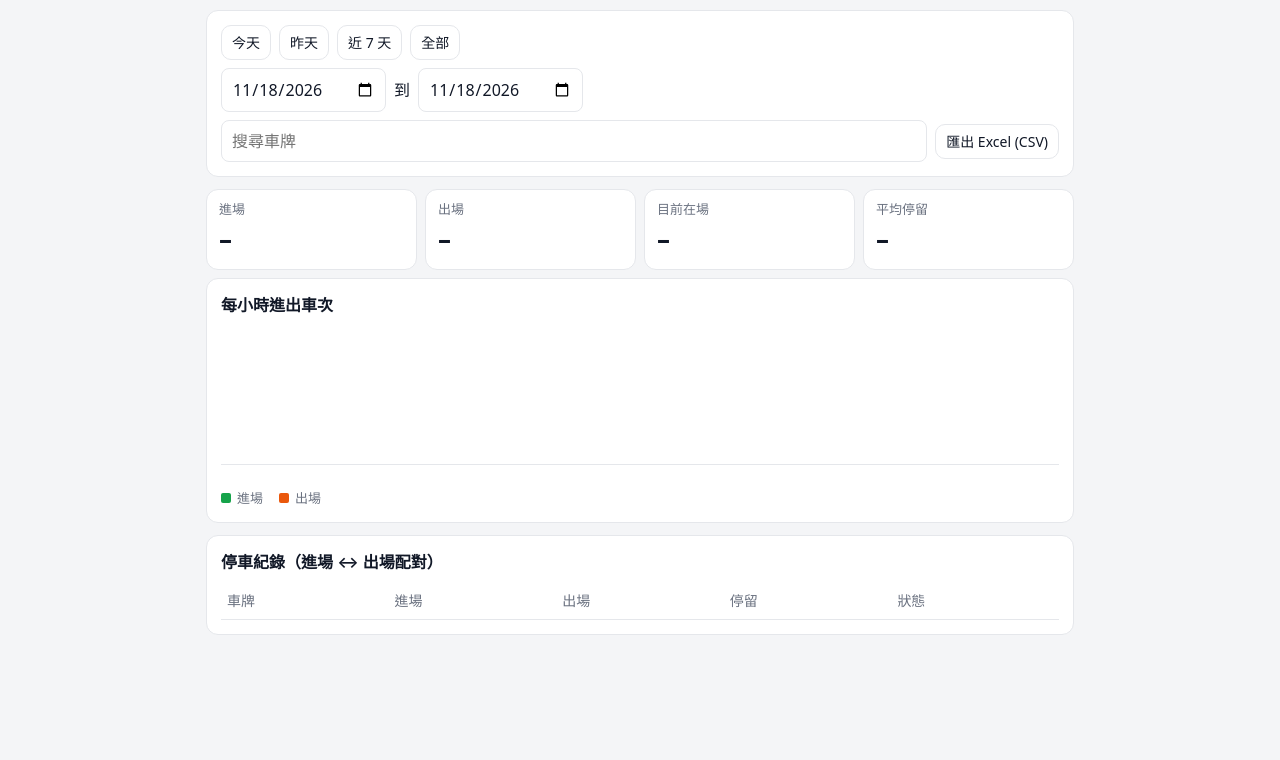
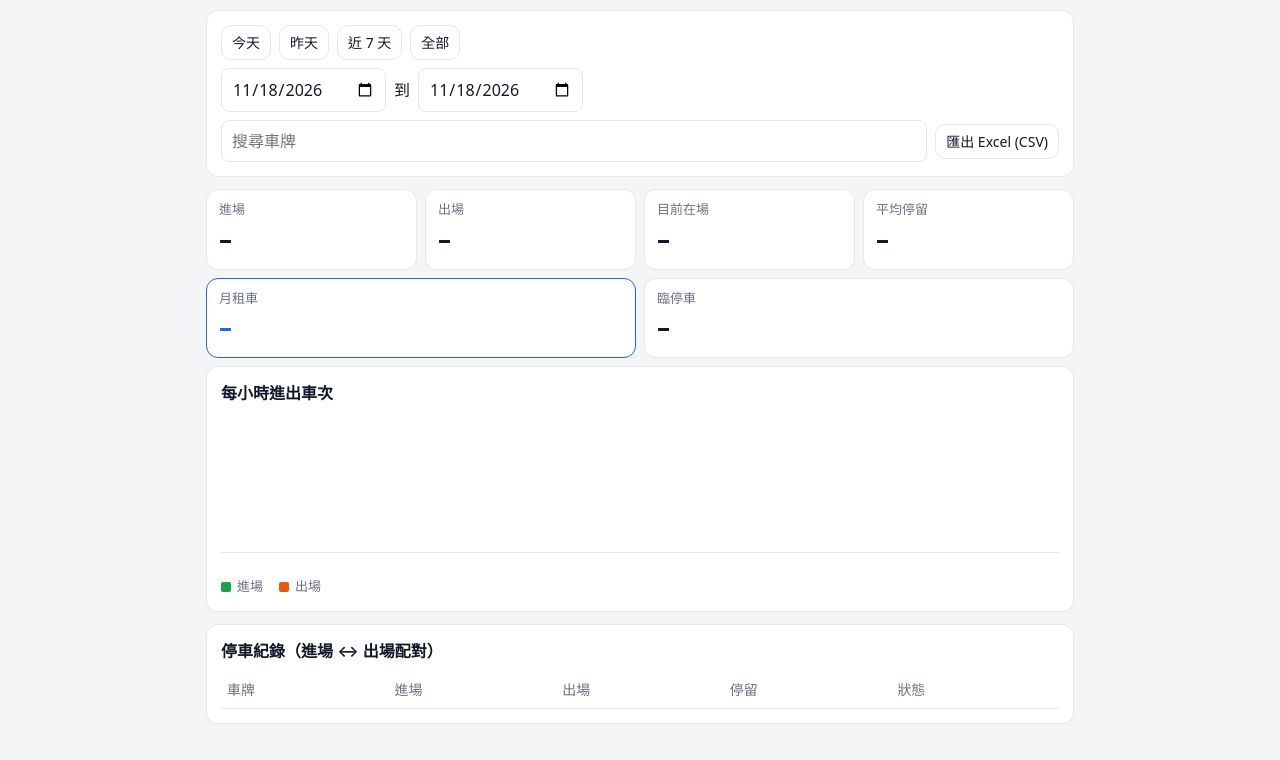
Before and after one commit to dreamndream0-pixel/parking-plate-stats, a website with bundled scripts: page public/index.html in a window 1280 px wide. Both pictures are taken after a click on the tab "統計". Shown: the part 104-864 px from the top of the page. Before the commit the page ends 800 px from the top, so only its background shows below. Built offline with nearby package versions, Linux system fonts and the light colour scheme; files whose address does not match are found by name.

Commit message:
統計頁：顯示月租車、臨停車台數（含目前在場）
Co-Authored-By: Claude Opus 5.5 <noreply@anthropic.com>

```diff
--- a/public/app.js
+++ b/public/app.js
@@ -334,6 +334,10 @@ async function loadStats() {
   $('#kOut').textContent = s.exits;
   $('#kInside').textContent = s.insideNow;
   $('#kAvg').textContent = s.avgDurationMin == null ? '—' : fmtDur(s.avgDurationMin);
+  $('#kMonthly').textContent = `${s.monthlyEntries} 台`;
+  $('#kMonthlySub').textContent = `目前在場 ${s.monthlyInside} 台`;
+  $('#kTemp').textContent = `${s.tempEntries} 台`;
+  $('#kTempSub').textContent = `目前在場 ${s.tempInside} 台`;
   const warn = [];
   if (s.missingExit) warn.push(`${s.missingExit} 筆缺出場紀錄`);
   if (s.missingEntry) warn.push(`${s.missingEntry} 筆缺進場紀錄`);
--- a/public/index.html
+++ b/public/index.html
@@ -94,6 +94,8 @@
     <div class="kpi"><div class="k">出場</div><div class="v" id="kOut">–</div></div>
     <div class="kpi"><div class="k">目前在場</div><div class="v" id="kInside">–</div></div>
     <div class="kpi"><div class="k">平均停留</div><div class="v" id="kAvg">–</div></div>
+    <div class="kpi monthly"><div class="k">月租車</div><div class="v" id="kMonthly">–</div><div class="small" id="kMonthlySub"></div></div>
+    <div class="kpi"><div class="k">臨停車</div><div class="v" id="kTemp">–</div><div class="small" id="kTempSub"></div></div>
   </div>
   <p class="hint" id="anomaly"></p>
 
--- a/public/style.css
+++ b/public/style.css
@@ -151,6 +151,9 @@ dialog::backdrop { background: rgb(0 0 0 / .6); }
 .menu button[aria-current="true"] { font-weight: 600; }
 .kpis.three { grid-template-columns: repeat(3, 1fr); }
 @media (max-width: 520px) { .kpis.three { grid-template-columns: 1fr 1fr; } .kpis.three .total { grid-column: 1 / -1; } }
+.kpi.monthly { border-color: var(--accent); }
+.kpi.monthly .v { color: var(--accent); }
+@media (min-width: 521px) { .kpis > .kpi:nth-child(5):nth-last-child(2), .kpis > .kpi:nth-child(6):last-child { grid-column: span 2; } }
 .kpi.total { border: 2px solid var(--accent); }
 .kpi.total .v { color: var(--accent); }
 input.num { font: inherit; width: 4.5em; padding: 6px 8px; border: 1px solid var(--line); border-radius: 8px; background: var(--card); color: var(--text); text-align: center; }
```
